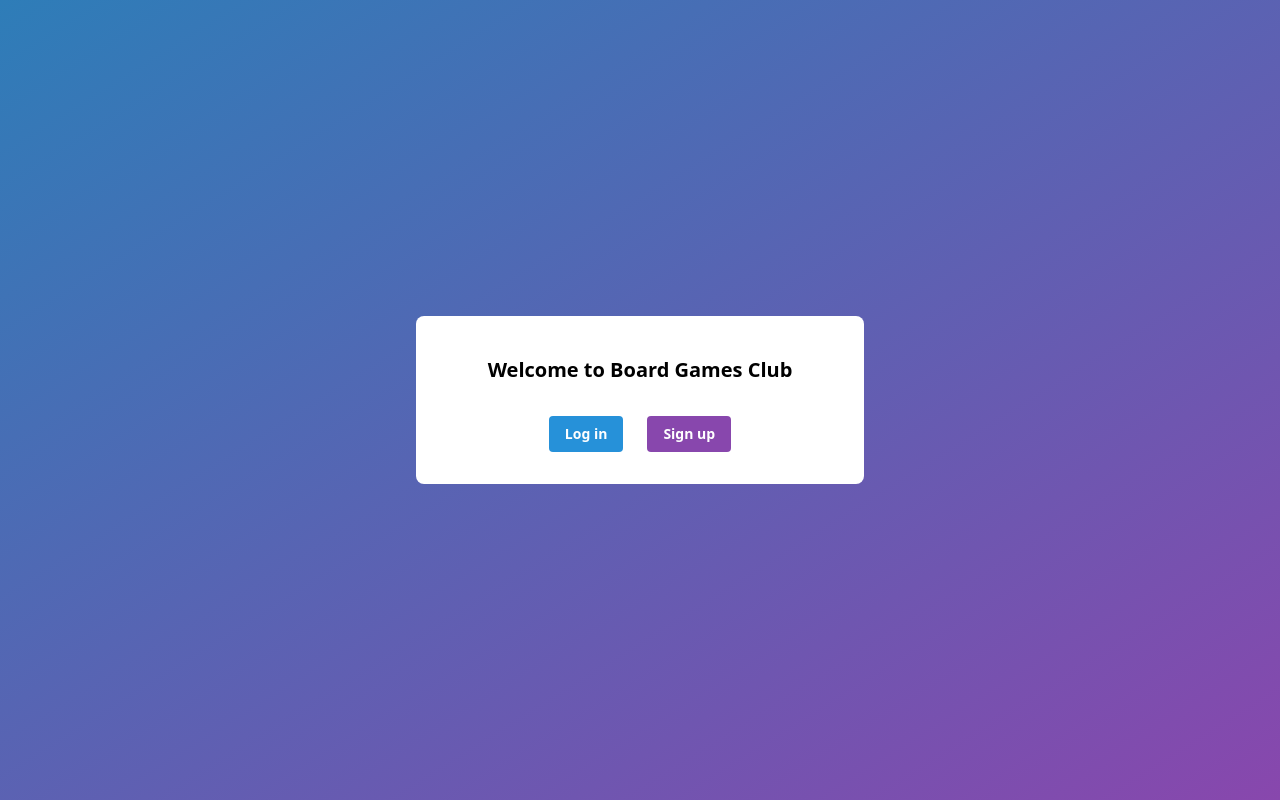
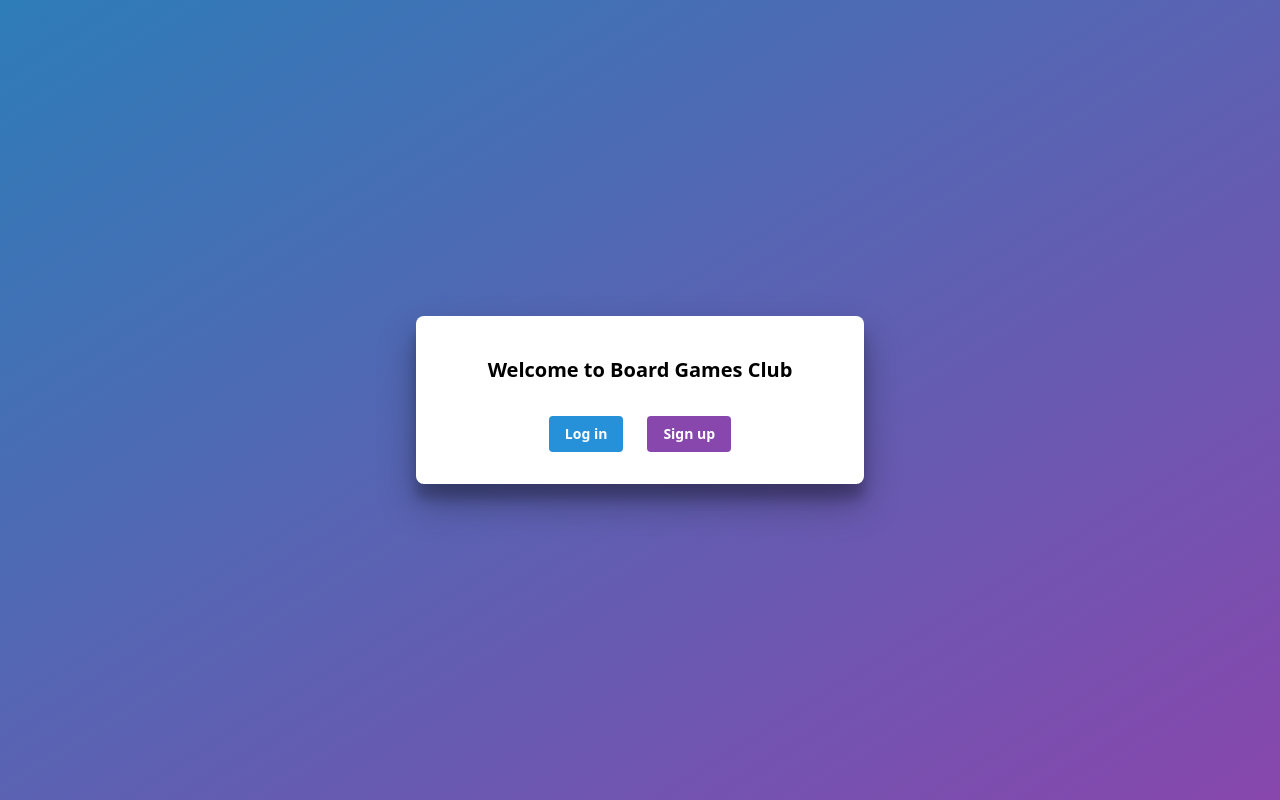
Before and after one commit to MobbySchiller/board-games-club-account, a React (Vite) app: page / in a window 1280 px wide. Built offline with nearby package versions, Linux system fonts and the light colour scheme; no server answers.

Commit message:
style: add box-shadow to Container component

```diff
--- a/src/components/Container.tsx
+++ b/src/components/Container.tsx
@@ -5,9 +5,12 @@ type ChildrenProps = {
 }
 
 const Container: FC<ChildrenProps> = ({ children }) => (
-    <div className='w-11/12 max-w-md rounded-lg bg-white pt-4 pb-6'>
+    <div
+        className='w-11/12 max-w-md rounded-lg bg-white pt-4 pb-6'
+        style={{ boxShadow: 'rgba(0, 0, 0, 0.3) 0px 19px 38px, rgba(0, 0, 0, 0.22) 0px 15px 12px' }}
+    >
         {children}
-    </div>
+    </div >
 )
 
 export default Container
```
